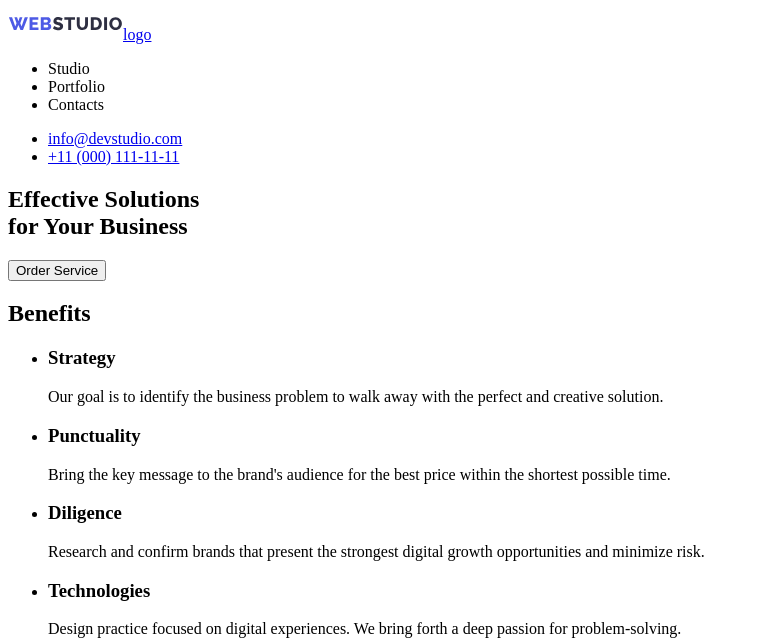
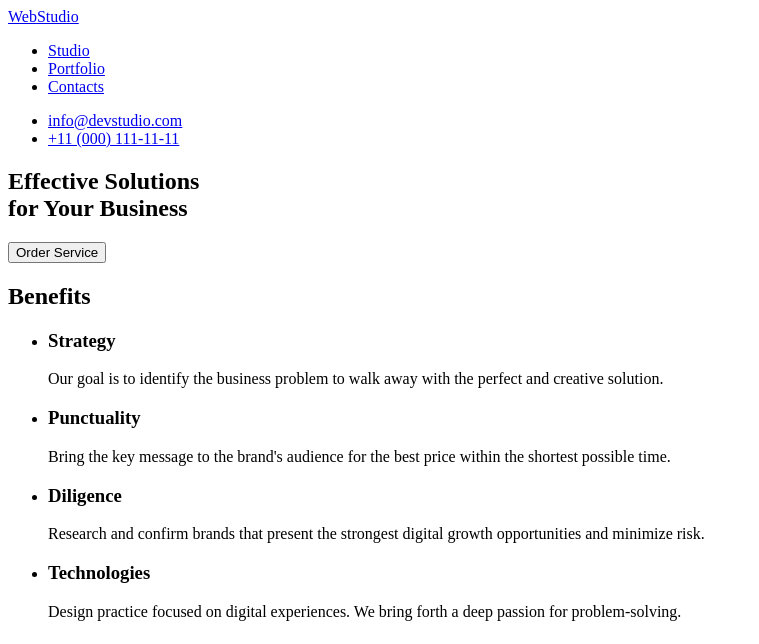
Before and after one commit to ivanlysak111/goit-markup-hw-01, a plain HTML site: page index.html in a window 1280 px wide. Shown: the top 644 px of the page, without its empty margins (0-759 px from the left). Drawn offline with Linux system fonts and the light colour scheme.

Commit message:
making changes according to the recommendations

```diff
--- a/index.html
+++ b/index.html
@@ -4,16 +4,16 @@
     <meta charset="UTF-8" />
     <meta http-equiv="X-UA-Compatible" content="IE=edge" />
     <meta name="viewport" content="width=device-width, initial-scale=1.0" />
-    <title>Main page</title>
+    <title>Web-Studio</title>
   </head>
   <body>
     <header>
-      <a href="#"><img src="./images/logo.svg" alt="logo" width="115" />logo</a>
+      <a href="#"><span>Web</span>Studio</a>
       <nav>
         <ul>
-          <li><a href="#"></a>Studio</li>
-          <li><a href="#"></a>Portfolio</li>
-          <li><a href="#"></a>Contacts</li>
+          <li><a href="#">Studio</a></li>
+          <li><a href="#">Portfolio</a></li>
+          <li><a href="#">Contacts</a></li>
         </ul>
       </nav>
       <ul>
@@ -110,7 +110,7 @@
       </section>
     </main>
     <footer>
-      <a href="#"><img src="./images/logo.svg" alt="logo" width="115" />logo</a>
+      <a href="#"><span>Web</span>Studio</a>
       <p>
         Increase the flow of customers and sales for your business with digital
         marketing & growth solutions.
```
